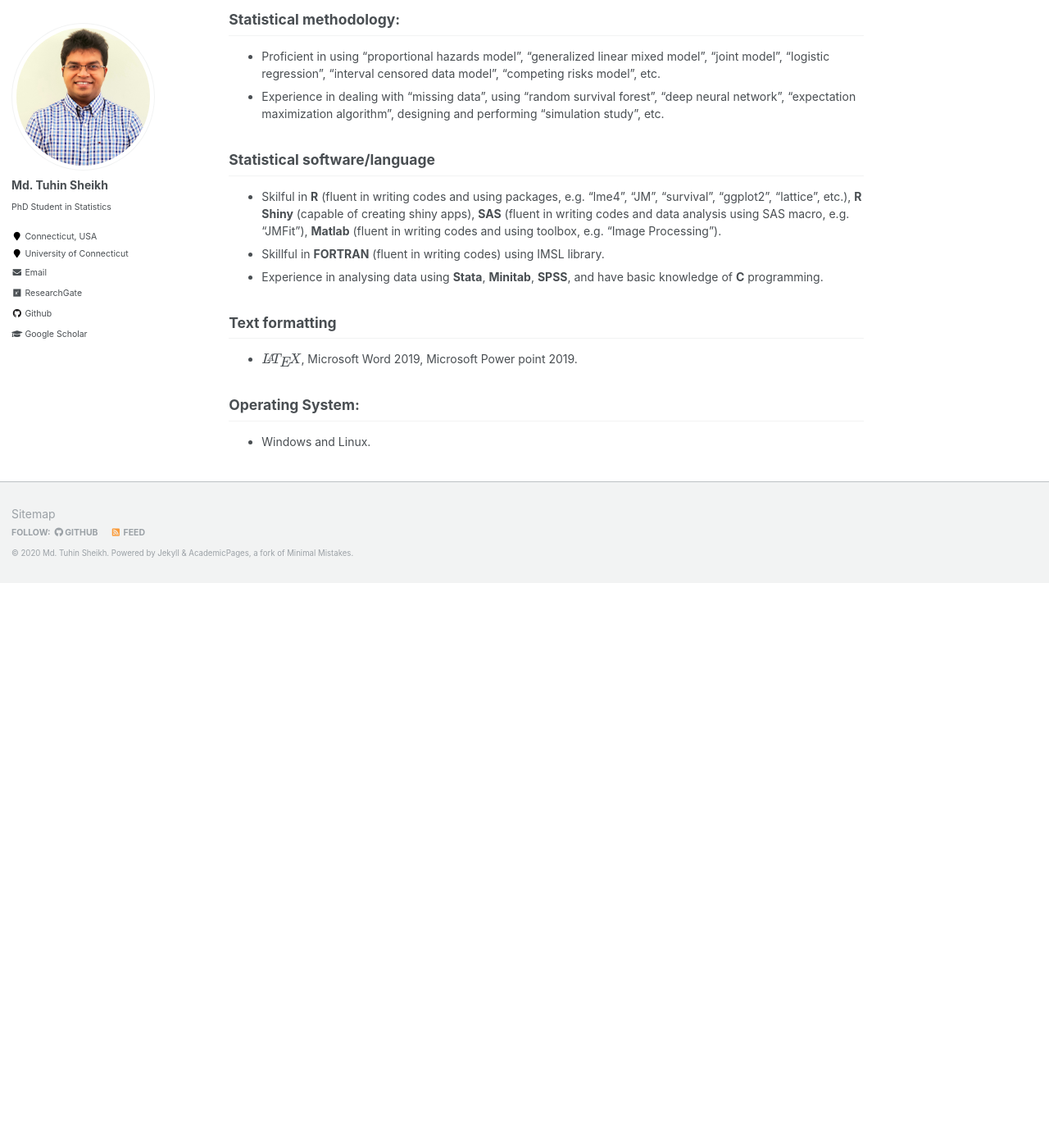
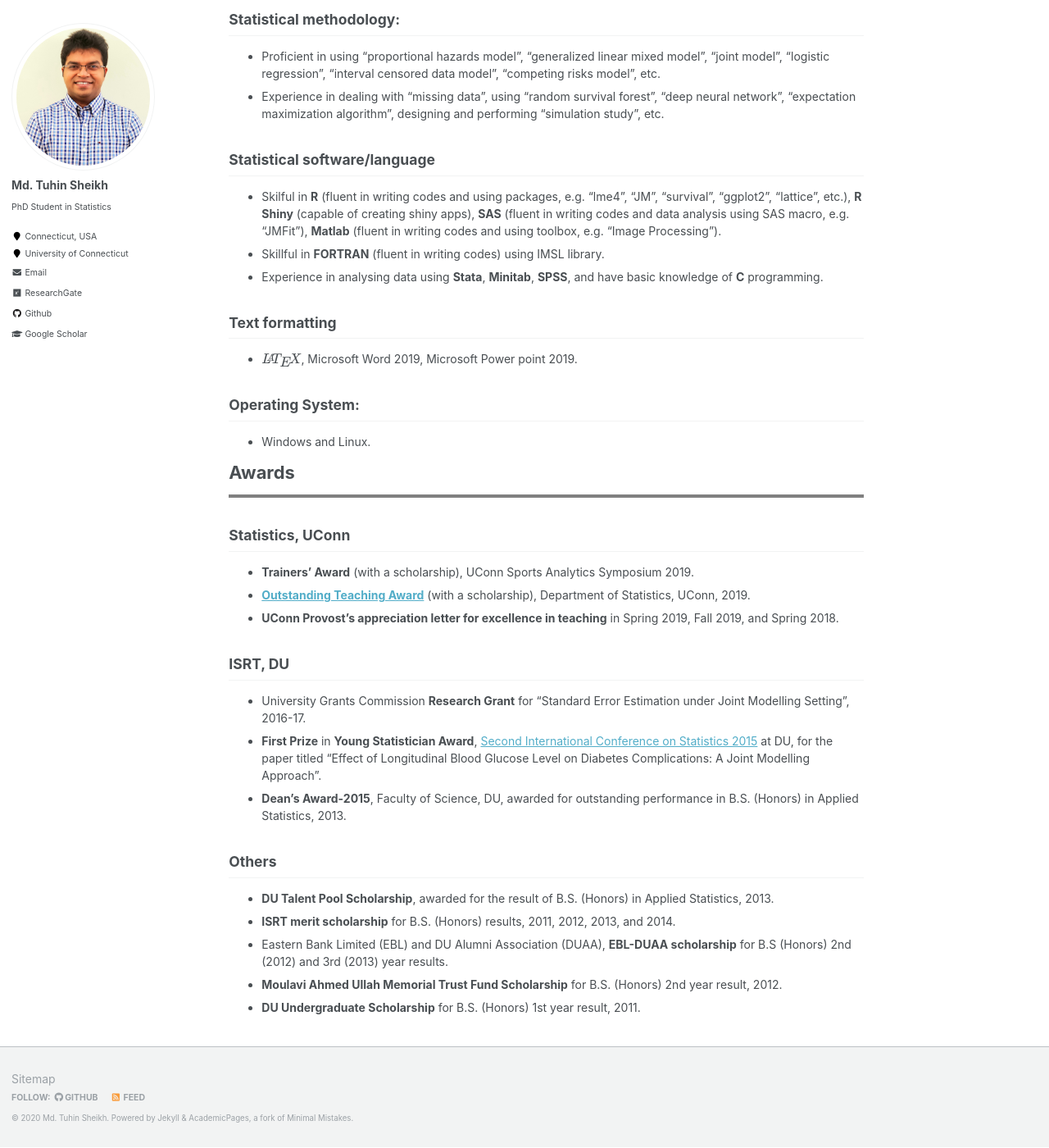
Before and after one commit to mdtuhinsheikh/mdtuhinsheikh.github.io, a Jekyll site: the page built from _pages/cv.md, in a window 1280 px wide and 1400 px high, scrolled down 1526 px. Shown: the whole window at 82% size. Built offline with Jekyll 4.4.1, drawn with Linux system fonts in a browser that asks for light colours; formulas are drawn with MathJax 3; before the commit the page ends 2236 px from its top, so only the background shows below that.

Commit message:
Update cv.md

```diff
--- a/_pages/cv.md
+++ b/_pages/cv.md
@@ -98,3 +98,24 @@ have basic knowledge of **C** programming.
 
 ## Operating System:
 * Windows and Linux.
+
+Awards
+======
+<hr style="border:2px solid gray">
+
+## Statistics, UConn
+* **Trainers' Award** (with a scholarship), UConn Sports Analytics Symposium 2019.
+* [**Outstanding Teaching Award**](https://stat.uconn.edu/student-awards/) (with a scholarship), Department of Statistics, UConn, 2019.
+* **UConn Provost's appreciation letter for excellence in teaching** in Spring 2019, Fall 2019, and Spring 2018.
+
+## ISRT, DU
+* University Grants Commission **Research Grant** for "Standard Error Estimation under Joint Modelling Setting", 2016-17.
+* **First Prize** in **Young Statistician Award**, [Second International Conference on Statistics 2015](https://sites.google.com/site/dusdaa10/conference2015/sponsors/youngaward) at DU, for the paper titled "Effect of Longitudinal Blood Glucose Level on Diabetes Complications: A Joint Modelling Approach".
+* **Dean's Award-2015**, Faculty of Science, DU, awarded for outstanding performance in B.S. (Honors) in Applied Statistics, 2013.
+
+## Others
+* **DU Talent Pool Scholarship**, awarded for the result of B.S. (Honors) in Applied Statistics, 2013.
+* **ISRT merit scholarship** for B.S. (Honors) results, 2011, 2012, 2013, and 2014.
+* Eastern Bank Limited (EBL) and DU Alumni Association (DUAA), **EBL-DUAA scholarship** for B.S (Honors) 2nd (2012) and 3rd (2013) year results.
+* **Moulavi Ahmed Ullah Memorial Trust Fund Scholarship** for B.S. (Honors) 2nd year result, 2012.
+* **DU Undergraduate Scholarship** for B.S. (Honors) 1st year result, 2011.
```
